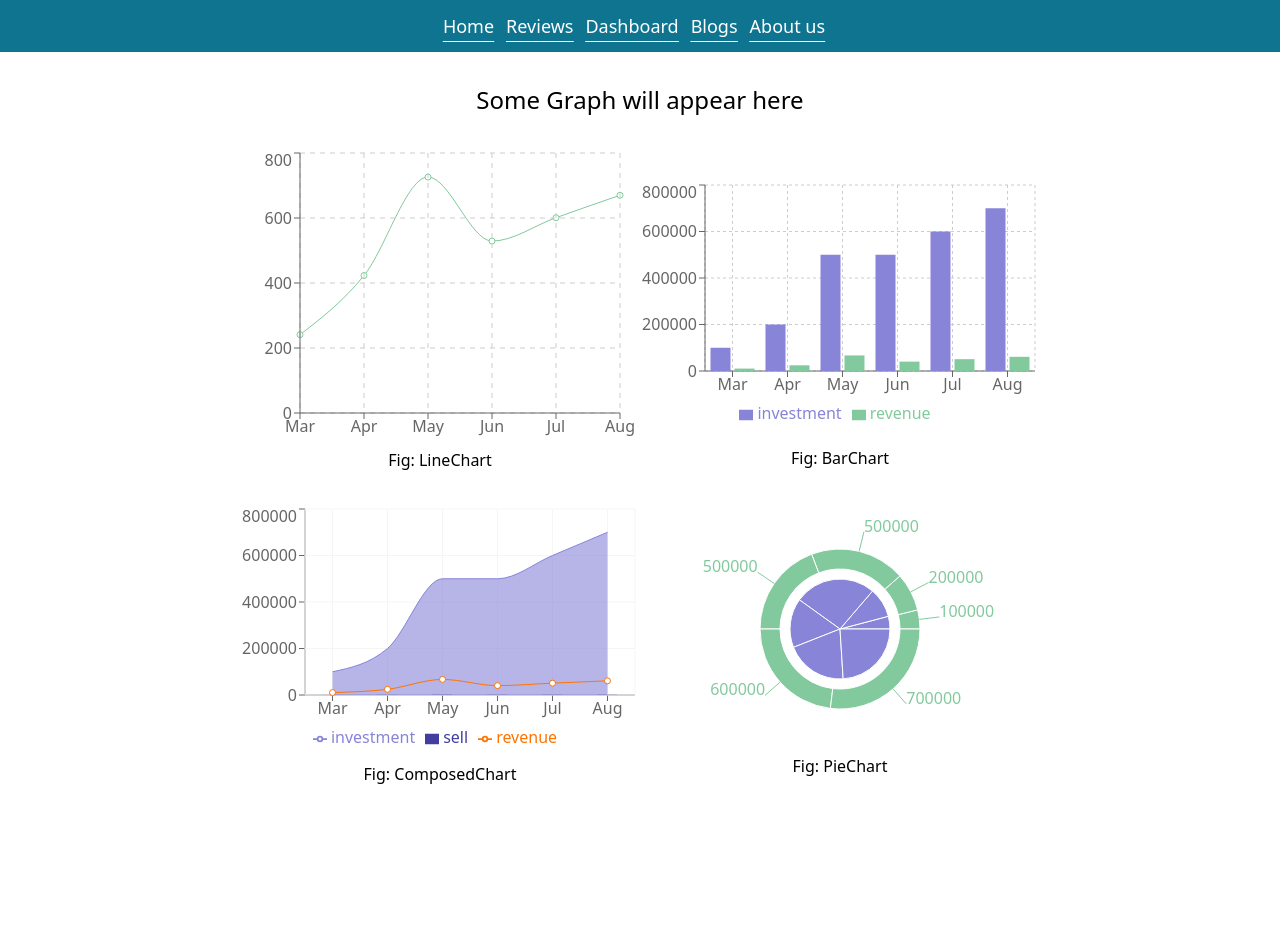
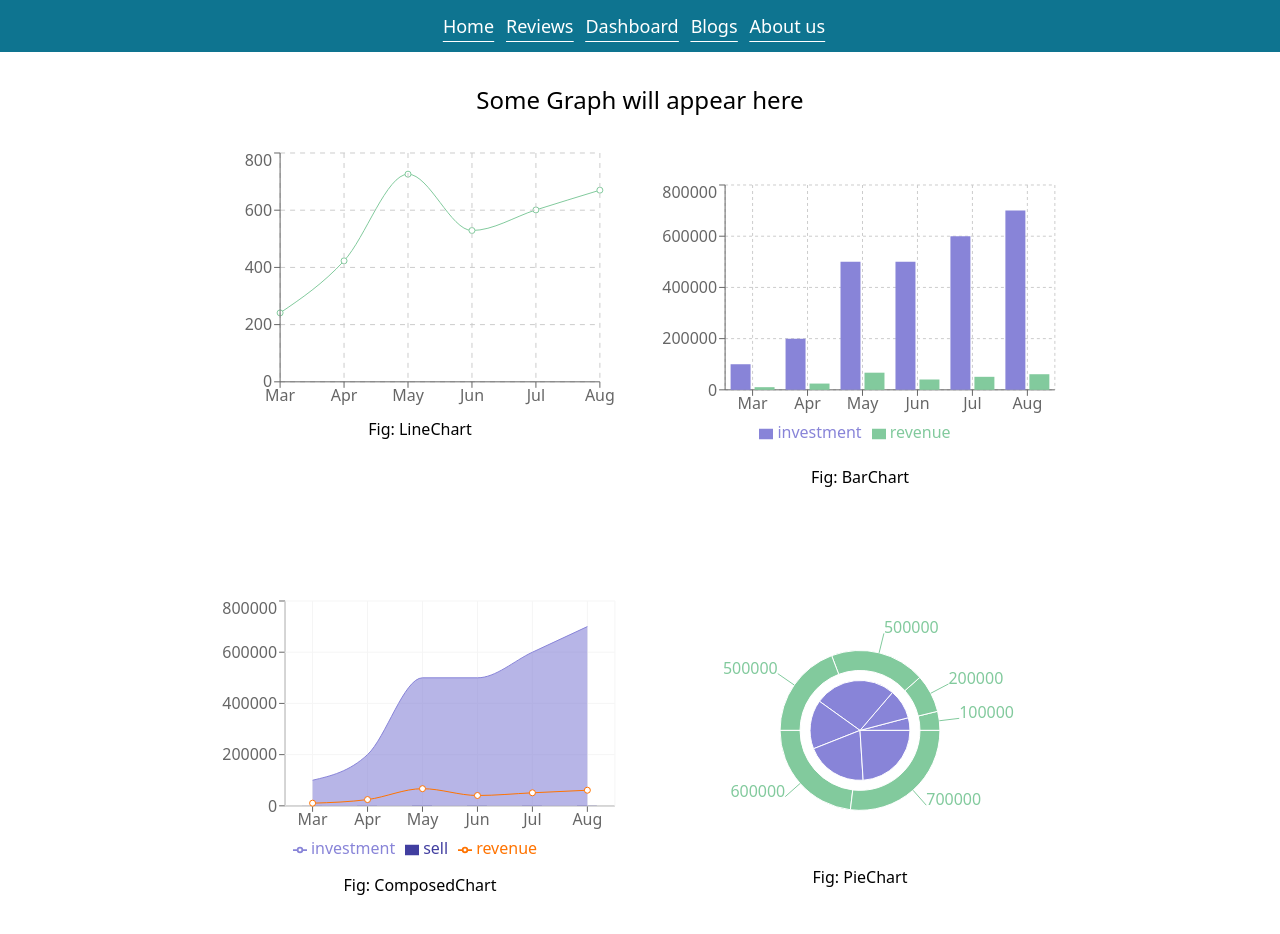
Before and after one commit to Robin745/laptop-review, a React (Create React App) app: page /dashboard in a window 1280 px wide. Shown: the top 934 px of the page. Before the commit the page ends 834 px from the top, so only its background shows below. Built offline with nearby package versions, Linux system fonts and the light colour scheme.

Commit message:
graph problem solved

```diff
--- a/src/components/Dashboard/Dashboard.js
+++ b/src/components/Dashboard/Dashboard.js
@@ -1,5 +1,5 @@
 import React from "react";
-import { Area, Bar, BarChart, CartesianGrid, ComposedChart, Legend, Line, LineChart, Pie, PieChart, Tooltip, XAxis, YAxis } from "recharts";
+import { Area, Bar, BarChart, CartesianGrid, ComposedChart, Legend, Line, LineChart, Pie, PieChart, ResponsiveContainer, Tooltip, XAxis, YAxis } from "recharts";
 import { useData } from "../../hooks/CustomHooks";
 
 const Dashboard = () => {
@@ -7,22 +7,25 @@ const Dashboard = () => {
 	const data = graphData;
 	console.log(graphData);
 	return (
-		<div>
-			<h2 className="text-2xl my-8"> Some Graph will appear here</h2>
-			<div className="md:flex justify-center w-10/12 mx-auto">
-				<div>
-					<LineChart width={400} height={300} data={data} margin={{ top: 5, right: 20, bottom: 5, left: 0 }}>
+		<div className="">
+			<h2 className="text-xl md:text-2xl my-8"> Some Graph will appear here</h2>
+			<div className="md:flex justify-center">
+				<div className="h-96 md:mr-10">
+					<ResponsiveContainer width={400} height="70%">
+						<LineChart data={data} margin={{ top: 5, right: 20, bottom: 5, left: 0 }}>
 							<Line type="monotone" dataKey="sell" stroke="#82ca9d" />
 							<CartesianGrid stroke="#ccc" strokeDasharray="5 5" />
 							<XAxis dataKey="month" />
 							<YAxis />
 							<Tooltip />
 						</LineChart>
+					</ResponsiveContainer>
 					<p>Fig: LineChart</p>
 				</div>
 
-				<div className="mt-8">
-					<BarChart width={400} height={250} data={data}>
+				<div className="mt-8 h-96">
+					<ResponsiveContainer width={400} height="70%">
+						<BarChart data={data}>
 							<CartesianGrid strokeDasharray="3 3" />
 							<XAxis dataKey="month" />
 							<YAxis />
@@ -31,13 +34,16 @@ const Dashboard = () => {
 							<Bar dataKey="investment" fill="#8884d8" />
 							<Bar dataKey="revenue" fill="#82ca9d" />
 						</BarChart>
+					</ResponsiveContainer>
+
 					<p className="mt-4">Fig: BarChart</p>
 				</div>
 
 			</div>
-			<div className="md:flex justify-center w-10/12 mx-auto my-8">
-				<div className="mb-4">
-					<ComposedChart width={400} height={250} data={data}>
+			<div className="md:flex justify-center my-8">
+				<div className="mb-4 h-96 md:mr-10">
+					<ResponsiveContainer width={400} height="70%">
+						<ComposedChart data={data}>
 							<XAxis dataKey="month" />
 							<YAxis />
 							<Tooltip />
@@ -47,14 +53,19 @@ const Dashboard = () => {
 							<Bar dataKey="sell" barSize={20} fill="#413ea0" />
 							<Line type="monotone" dataKey="revenue" stroke="#ff7300" />
 						</ComposedChart>
+					</ResponsiveContainer>
+
 					<p className="mt-2">Fig: ComposedChart</p>
 				</div>
 
-				<div>
-					<PieChart width={400} height={250}>
+				<div className="h-96">
+					<ResponsiveContainer width={400} height="70%">
+						<PieChart>
 							<Pie data={data} dataKey="revenue" nameKey="month" cx="50%" cy="50%" outerRadius={50} fill="#8884d8" />
 							<Pie data={data} dataKey="investment" nameKey="month" cx="50%" cy="50%" innerRadius={60} outerRadius={80} fill="#82ca9d" label />
 						</PieChart>
+					</ResponsiveContainer>
+
 					<p>Fig: PieChart</p>
 				</div>
 
```
Also changed, not shown: public/comments.json (+7 -7 lines). Lines whose indentation alone changed are shown as unchanged.
